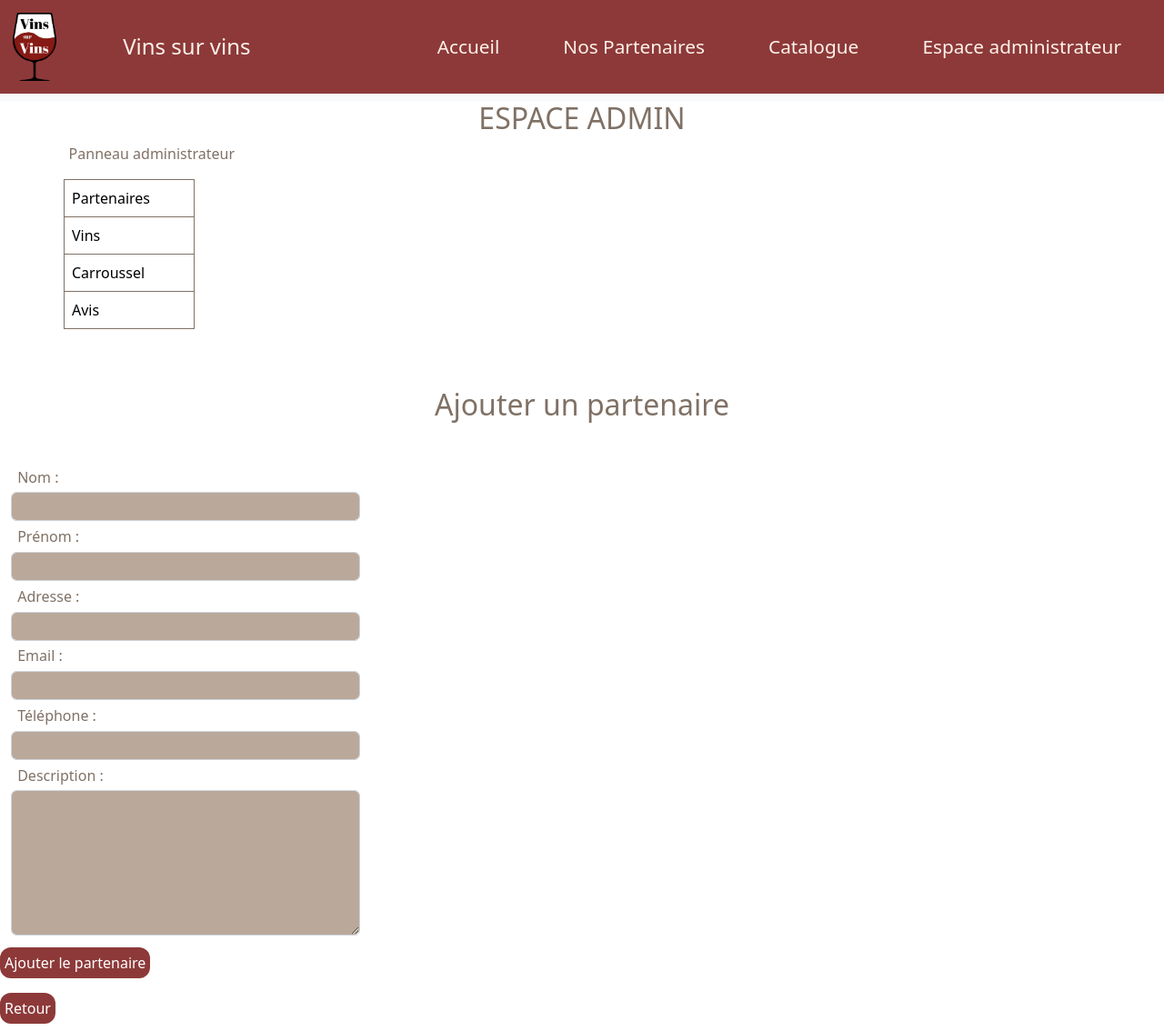
After one commit to WildCodeSchool/2022_09_PHP_Lyon_Vin_sur_Vin, a PHP site: template src/View/Partner/add.html copy.twig in a window 1280 px wide. The commit adds this page. Shown: the whole page at 91% size. Run offline with PHP 8.4, Linux system fonts and the light colour scheme; the template is opened without the code that fills it, so the values that code supplies are empty; some libraries are stand-ins or nearby versions.

Commit message:
css partners done

```diff
--- /dev/null
+++ b/src/View/Partner/add.html copy.twig
@@ -0,0 +1,9 @@
+{% extends "Shared/admin.html.twig" %}
+
+{% block content %}
+	<h1 class="text-center m-5">Ajouter un partenaire</h1>
+	{% include 'Partner/_form.html.twig' %}
+	<button>
+		<a href="/partners">Retour</a>
+	</button>
+{% endblock %}
--- a/src/routes.php
+++ b/src/routes.php
@@ -7,7 +7,8 @@
 //          3. (optional) array of query string keys to send as parameter to the method
 // e.g route '/item/edit?id=1' will execute $itemController->edit(1)
 return [
-    '' => ['HomeController', 'index',],
+    // '' => ['HomeController', 'index',],
+    '' => ['WineController', 'showCard',],
     'items' => ['ItemController', 'index',],
     'items/edit' => ['ItemController', 'edit', ['id']],
     'items/show' => ['ItemController', 'show', ['id']],
@@ -24,5 +25,5 @@ return [
     'partners/show' => ['PartnerController', 'show', ['id']],
     'partners/add' => ['PartnerController', 'add',],
     'partners/delete' => ['PartnerController', 'delete',],
-    '' => ['WineController', 'showCard',]
+    // '' => ['WineController', 'showCard',]
 ];
```
